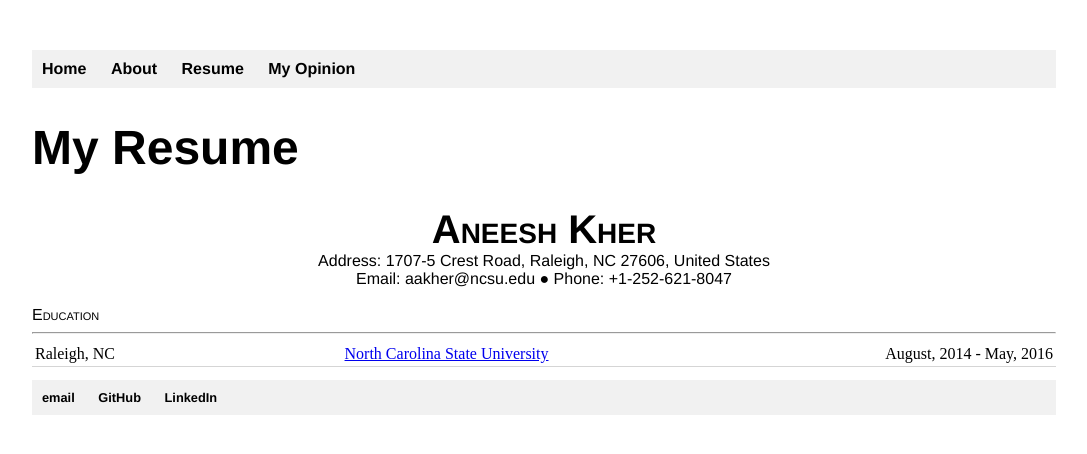
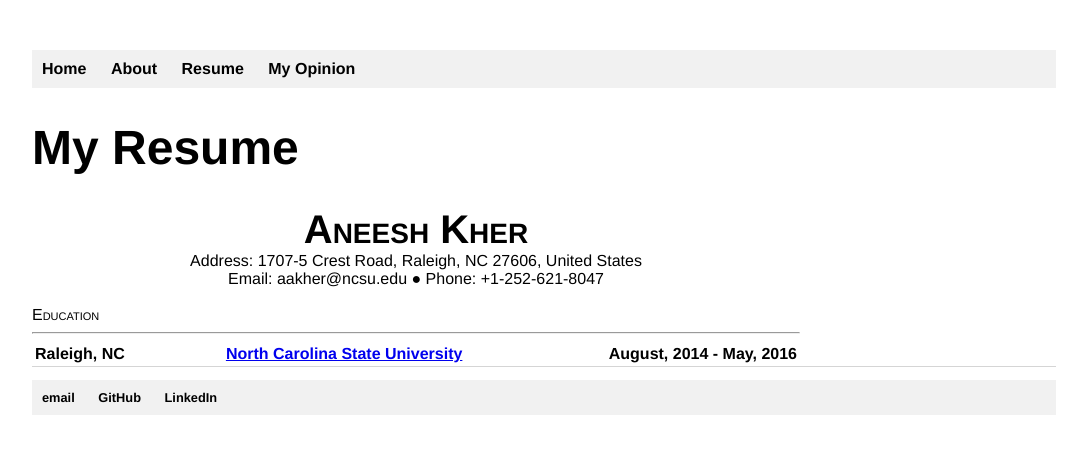
Before and after one commit to aneeshkher/aneeshkher.github.io, a Jekyll site: the page built from resume/index.html, in a window 1280 px wide. Shown: the top 454 px of the page, without its empty margins (96-1183 px from the left). Built offline with Jekyll 4.4.1, drawn with Linux system fonts in a browser that asks for light colours.

Commit message:
Add some more class properties

```diff
--- a/css/main.css
+++ b/css/main.css
@@ -68,3 +68,12 @@ ul.posts li {
     font-variant: small-caps;
     font-family: 'Helvetica', 'Arial', 'Sans-Serif';
 }
+
+.resume {
+    width: 75%;
+}
+
+tr {
+    font-weight: bold;
+    font-family: 'Helvetica', 'Arial', 'Sans-Serif'
+}
```
